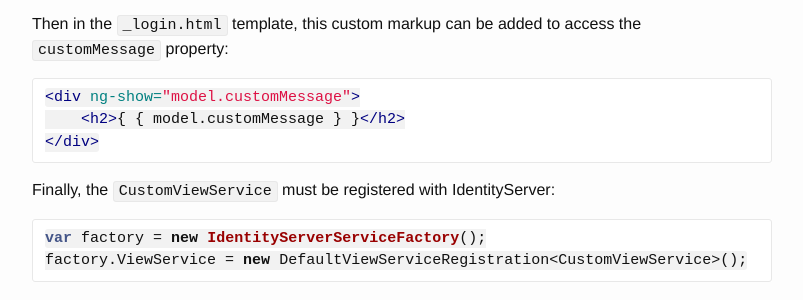
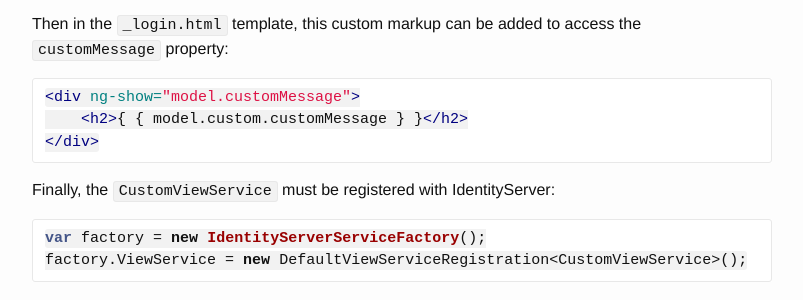
Before and after one commit to IdentityServer/Documentation, a Jekyll site: the page built from docsv2/advanced/DefaultViewService.md, in a window 1280 px wide and 900 px high, scrolled down 2390 px. Shown: the part 395-695 px from the top of the window, without its empty margins (238-1041 px from the left). Built offline with Jekyll 4.4.1, drawn with Linux system fonts in a browser that asks for light colours; Markdown is read by kramdown in place of the engine named in the settings.

Commit message:
Update DefaultViewService.md

````diff
--- a/docsv2/advanced/DefaultViewService.md
+++ b/docsv2/advanced/DefaultViewService.md
@@ -95,7 +95,7 @@
 
 ```html
 <div ng-show="model.customMessage">
-    <h2>{ { model.customMessage } }</h2>
+    <h2>{ { model.custom.customMessage } }</h2>
 </div>
 ```
 
````
